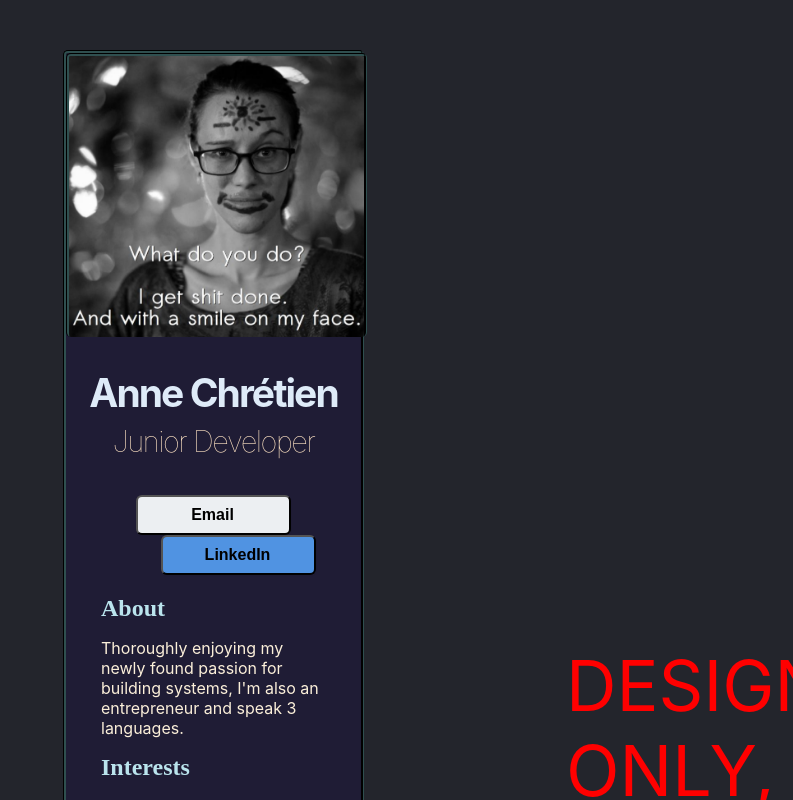
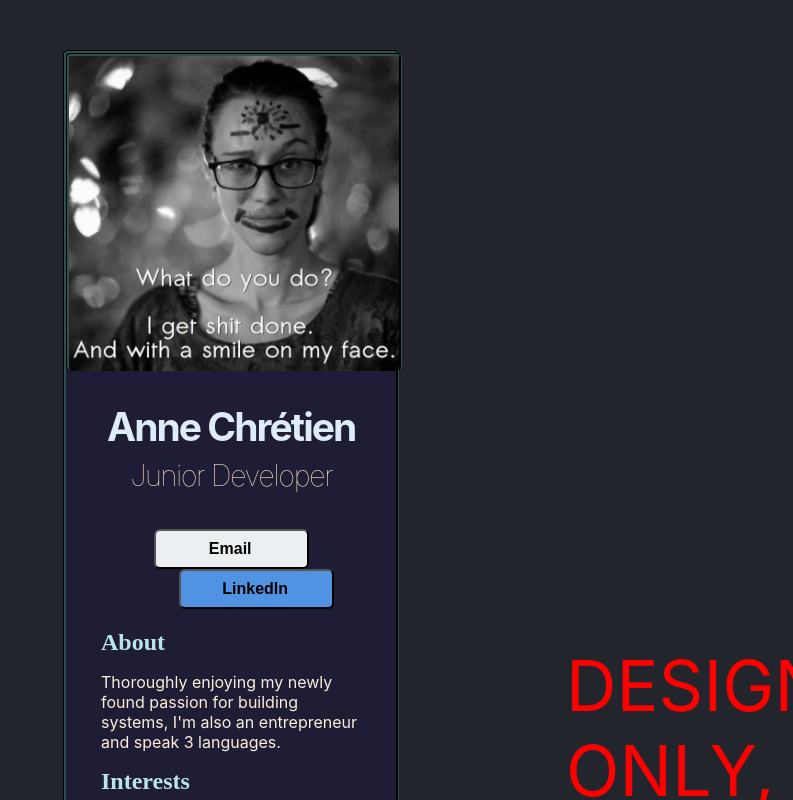
Before and after one commit to AnneCh/React-Projects, a React (Create React App) app: page / in a window 1280 px wide. Shown: the top 800 px of the page, without its empty margins (487-1280 px from the left). Built offline with nearby package versions, Linux system fonts and the light colour scheme.

Commit message:
display changes

```diff
--- a/src/styles.css
+++ b/src/styles.css
@@ -5,11 +5,10 @@ body{
     position: relative;
 }
 .main-card {
-    display:flex;
-    flex-direction: column;
+    display:block;
     position:relative;
     top:auto;
-    width:25%;
+    width:28%;
     margin-left:500px;
     background-color:rgb(31, 28, 53);
     border-radius: 5px;
```
